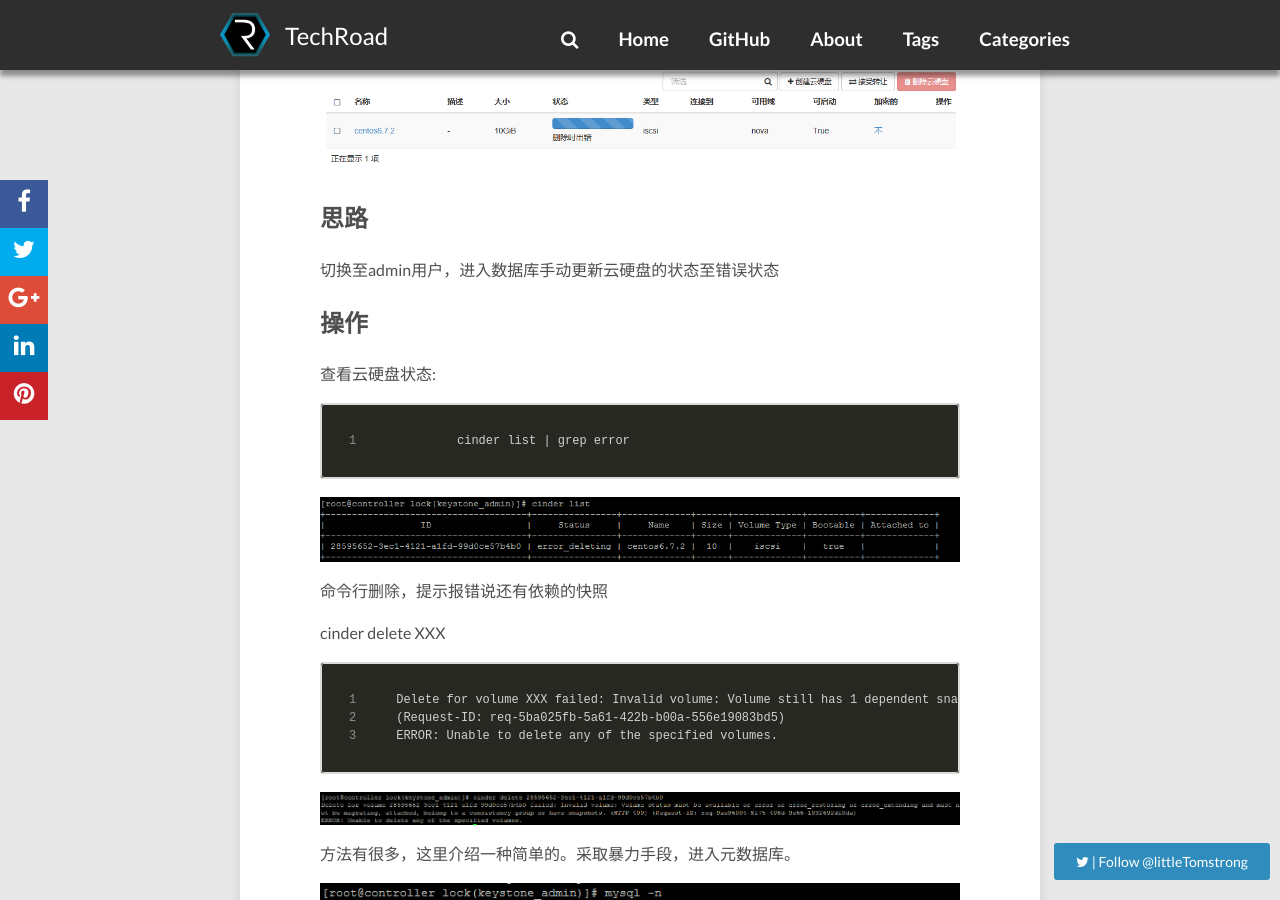
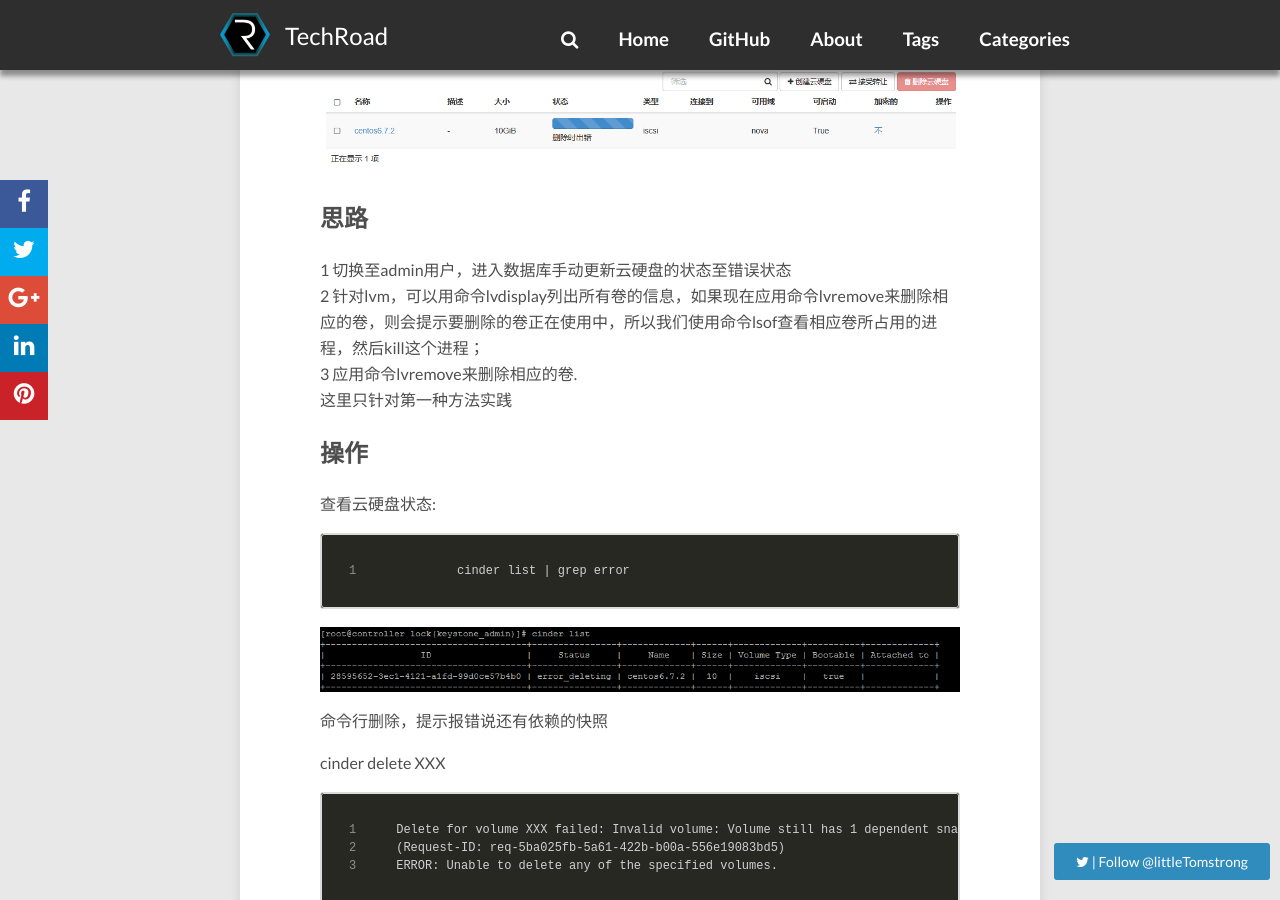
Before and after one commit to JianqingJiang/jianqingjiang.github.io, a Jekyll site: the page built from _posts/2016-11-10-cinder-error-deleting.md, in a window 1280 px wide and 900 px high, scrolled down 610 px. Built offline with Jekyll 4.4.1, drawn with Linux system fonts in a browser that asks for light colours; nearby versions of some CDN libraries; comment, search, counter and statistics services are not loaded.

Commit message:
modified _config.yml

```diff
--- a/_posts/2016-11-10-cinder-error-deleting.md
+++ b/_posts/2016-11-10-cinder-error-deleting.md
@@ -12,8 +12,11 @@ Openstack Mitaka版本，终止了云主机之后，发现无法删除对应的
 ![image](/images/openstack_cinder_error_deleting/1.png)
 
 ## 思路
-切换至admin用户，进入数据库手动更新云硬盘的状态至错误状态
 
+1 切换至admin用户，进入数据库手动更新云硬盘的状态至错误状态
+2 针对lvm，可以用命令lvdisplay列出所有卷的信息，如果现在应用命令lvremove来删除相应的卷，则会提示要删除的卷正在使用中，所以我们使用命令lsof查看相应卷所占用的进程，然后kill这个进程；
+3 应用命令lvremove来删除相应的卷.
+这里只针对第一种方法实践
 ##  操作
 查看云硬盘状态:
 
```
